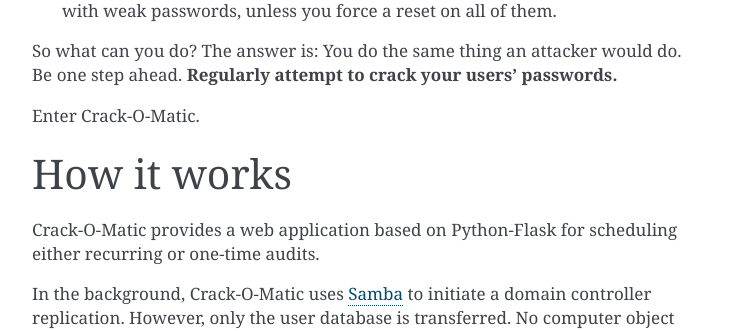
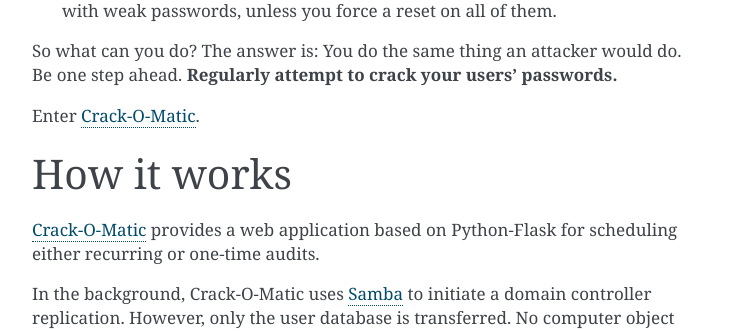
Before and after one commit to AdrianVollmer/Crack-O-Matic, a Sphinx documentation site: the page built from doc/motivation/index.rst, in a window 1280 px wide and 900 px high, scrolled down 6136 px. Shown: the part 283-614 px from the top of the window, without its empty margins (388-1141 px from the left). Built offline with Sphinx 7.4.7, drawn with Linux system fonts in a browser that asks for light colours; part of the change alters nothing that is shown.

```diff
--- a/doc/motivation/index.rst
+++ b/doc/motivation/index.rst
@@ -297,13 +297,14 @@ user sets the password. However, there are a few problems with it.
 So what can you do? The answer is: You do the same thing an attacker would
 do. Be one step ahead. **Regularly attempt to crack your users' passwords.**
 
-Enter Crack-O-Matic.
+Enter `Crack-O-Matic <https://github.com/AdrianVollmer/Crack-O-Matic>`_.
 
 
 How it works
 ============
 
-Crack-O-Matic provides a web application based on Python-Flask for
+`Crack-O-Matic <https://github.com/AdrianVollmer/Crack-O-Matic>`_
+provides a web application based on Python-Flask for
 scheduling either recurring or one-time audits.
 
 In the background, Crack-O-Matic uses `Samba <https://www.samba.org/>`_ to
```
